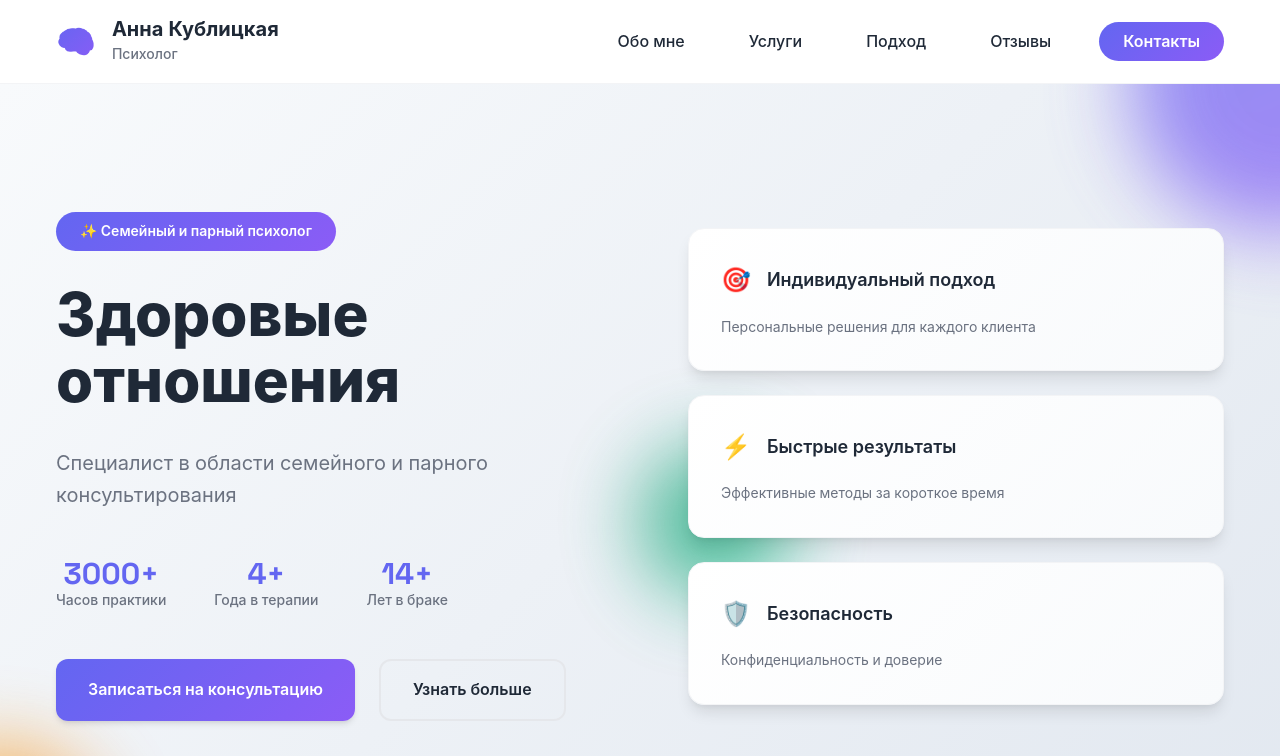
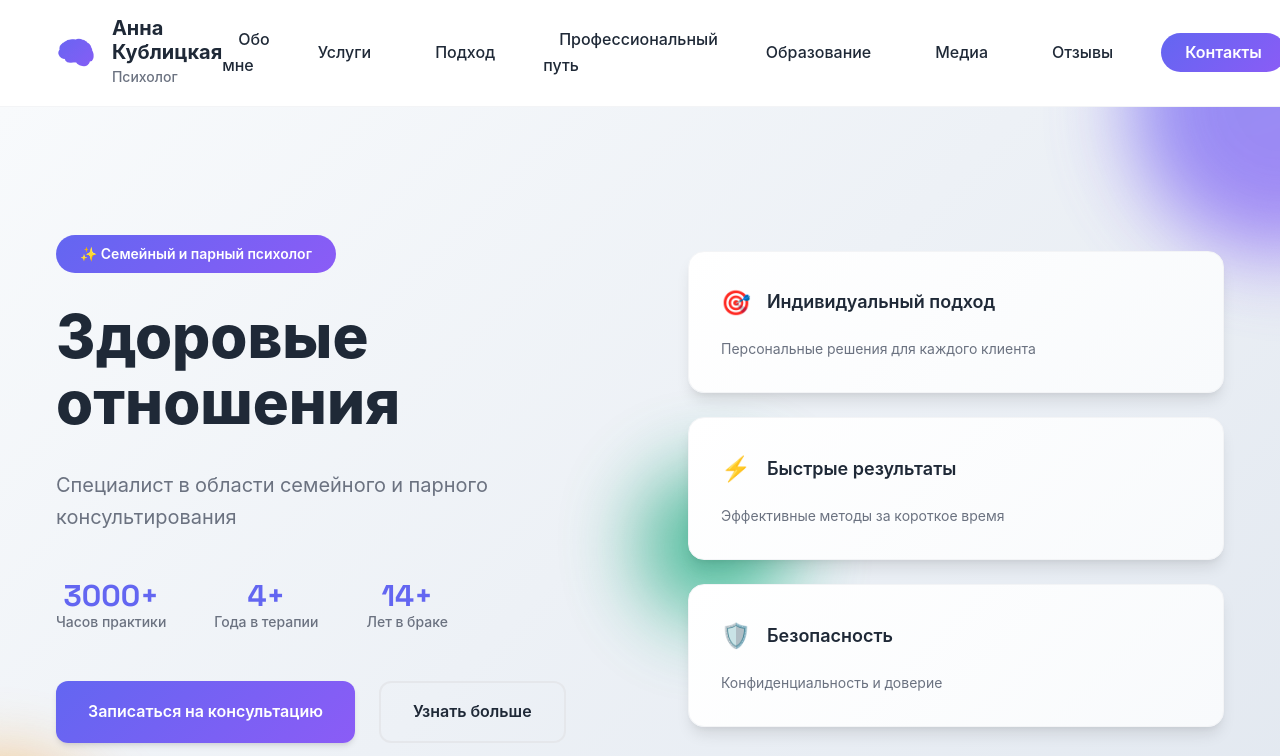
Before and after one commit to alex-patapau/kublickaya, a plain HTML site: page index.html in a window 1280 px wide. Shown: the top 756 px of the page. Drawn offline with Linux system fonts and the light colour scheme.

Commit message:
feat: update menu navigation

```diff
--- a/index.html
+++ b/index.html
@@ -24,6 +24,9 @@
                     <li><a href="#about" class="nav-link">Обо мне</a></li>
                     <li><a href="#services" class="nav-link">Услуги</a></li>
                     <li><a href="#approach" class="nav-link">Подход</a></li>
+                    <li><a href="#professional" class="nav-link">Профессиональный путь</a></li>
+                    <li><a href="#education" class="nav-link">Образование</a></li>
+                    <li><a href="#media" class="nav-link">Медиа</a></li>
                     <li><a href="#testimonials" class="nav-link">Отзывы</a></li>
                     <li><a href="#contact" class="nav-link cta-link">Контакты</a></li>
                 </ul>
@@ -575,6 +578,9 @@
                         <a href="#about">Обо мне</a>
                         <a href="#services">Услуги</a>
                         <a href="#approach">Подход</a>
+                        <a href="#professional">Профессиональный путь</a>
+                        <a href="#education">Образование</a>
+                        <a href="#media">Медиа</a>
                         <a href="#testimonials">Отзывы</a>
                         <a href="#contact">Контакты</a>
                     </div>
```
